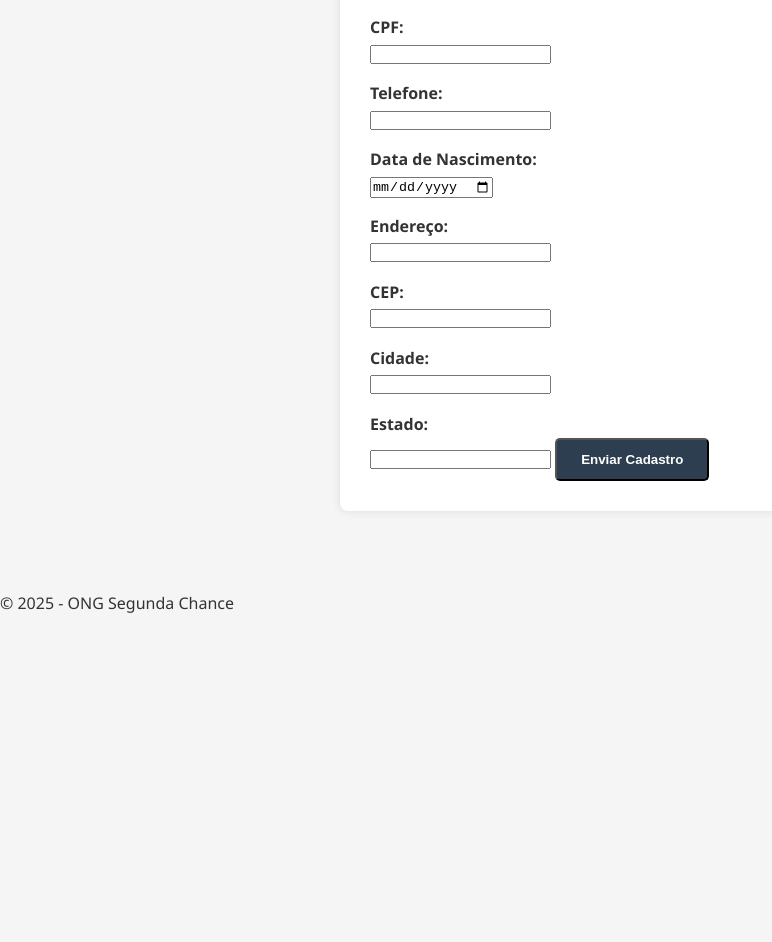
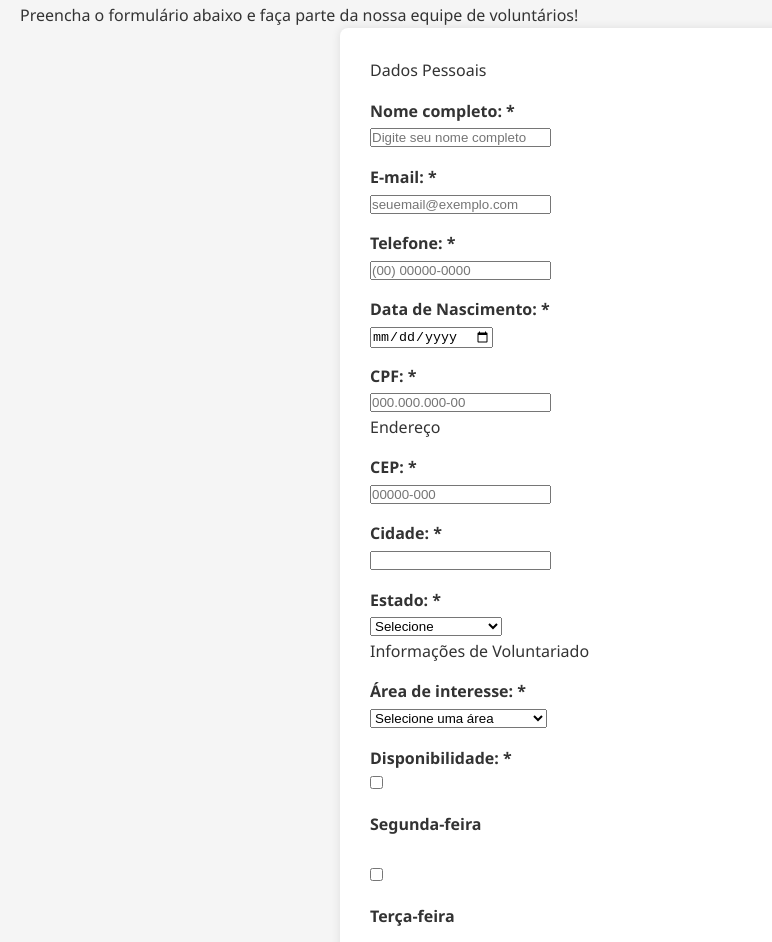
Before and after one commit to allysonsimon/plataforma-ong, a plain HTML site: page cadastro.html in a window 1280 px wide. Shown: the part 357-1299 px from the top of the page, without its empty margins (0-772 px from the left). Before the commit the page ends 973 px from the top, so only its background shows below. Drawn offline with Linux system fonts and the light colour scheme; files whose address does not match are found by name.

Commit message:
v03 cadastro

```diff
--- a/cadastro.html
+++ b/cadastro.html
@@ -3,12 +3,15 @@
 <head>
   <meta charset="UTF-8">
   <meta name="viewport" content="width=device-width, initial-scale=1.0">
-  <title>Cadastro de Voluntário</title>
+  <title>Cadastro de Voluntários - ONG Segunda Chance</title>
   <link rel="stylesheet" href="css/style.css">
 </head>
 <body>
   <header>
-    <nav>
+    <div class="logo">
+      <img src="img/logo.png" alt="Logo da ONG Segunda Chance">
+    </div>
+    <nav aria-label="Menu principal">
       <ul>
         <li><a href="index.html">Início</a></li>
         <li><a href="projetos.html">Projetos</a></li>
@@ -16,51 +19,128 @@
       </ul>
     </nav>
   </header>
-
   <main>
     <section>
-      <h1>Cadastro de Voluntário</h1>
-      <form>
+      <h1>Cadastro de Voluntários</h1>
+      <p>Preencha o formulário abaixo e faça parte da nossa equipe de voluntários!</p>
+
+      <form id="formCadastro" method="post" action="#">
         <fieldset>
-          <legend>Informações Pessoais</legend>
+          <legend>Dados Pessoais</legend>
 
-          <label for="nome">Nome Completo:</label>
-          <input type="text" id="nome" name="nome" required>
+          <label for="nome">Nome completo: *</label>
+          <input type="text" id="nome" name="nome" required placeholder="Digite seu nome completo">
 
-          <label for="email">E-mail:</label>
-          <input type="email" id="email" name="email" required>
+          <label for="email">E-mail: *</label>
+          <input type="email" id="email" name="email" required placeholder="seuemail@exemplo.com">
 
-          <label for="cpf">CPF:</label>
-          <input type="text" id="cpf" name="cpf" required>
+          <label for="telefone">Telefone: *</label>
+          <input type="tel" id="telefone" name="telefone" required placeholder="(00) 00000-0000">
 
-          <label for="telefone">Telefone:</label>
-          <input type="tel" id="telefone" name="telefone" required>
+          <label for="dataNascimento">Data de Nascimento: *</label>
+          <input type="date" id="dataNascimento" name="dataNascimento" required>
 
-          <label for="nascimento">Data de Nascimento:</label>
-          <input type="date" id="nascimento" name="nascimento" required>
+          <label for="cpf">CPF: *</label>
+          <input type="text" id="cpf" name="cpf" required placeholder="000.000.000-00">
+        </fieldset>
 
-          <label for="endereco">Endereço:</label>
-          <input type="text" id="endereco" name="endereco" required>
+        <fieldset>
+          <legend>Endereço</legend>
 
-          <label for="cep">CEP:</label>
-          <input type="text" id="cep" name="cep" required>
+          <label for="cep">CEP: *</label>
+          <input type="text" id="cep" name="cep" required placeholder="00000-000">
 
-          <label for="cidade">Cidade:</label>
+          <label for="cidade">Cidade: *</label>
           <input type="text" id="cidade" name="cidade" required>
 
-          <label for="estado">Estado:</label>
-          <input type="text" id="estado" name="estado" required>
+          <label for="estado">Estado: *</label>
+          <select id="estado" name="estado" required>
+            <option value="">Selecione</option>
+            <option value="PR">Paraná</option>
+            <option value="SP">São Paulo</option>
+            <option value="RJ">Rio de Janeiro</option>
+            <option value="MG">Minas Gerais</option>
+            <option value="RS">Rio Grande do Sul</option>
+            <option value="SC">Santa Catarina</option>
+            <!-- Adicione outros estados conforme necessário -->
+          </select>
+        </fieldset>
 
-          <button type="submit" class="btn">Enviar Cadastro</button>
+        <fieldset>
+          <legend>Informações de Voluntariado</legend>
+
+          <label for="area">Área de interesse: *</label>
+          <select id="area" name="area" required>
+            <option value="">Selecione uma área</option>
+            <option value="resgate">Resgate de Animais</option>
+            <option value="cuidados">Cuidados Veterinários</option>
+            <option value="adocao">Feiras de Adoção</option>
+            <option value="eventos">Organização de Eventos</option>
+            <option value="comunicacao">Comunicação e Marketing</option>
+            <option value="administrativo">Administrativo</option>
+          </select>
+
+          <label for="disponibilidade">Disponibilidade: *</label>
+          <div>
+            <input type="checkbox" id="segunda" name="disponibilidade" value="segunda">
+            <label for="segunda">Segunda-feira</label><br>
+
+            <input type="checkbox" id="terca" name="disponibilidade" value="terca">
+            <label for="terca">Terça-feira</label><br>
+
+            <input type="checkbox" id="quarta" name="disponibilidade" value="quarta">
+            <label for="quarta">Quarta-feira</label><br>
+
+            <input type="checkbox" id="quinta" name="disponibilidade" value="quinta">
+            <label for="quinta">Quinta-feira</label><br>
+
+            <input type="checkbox" id="sexta" name="disponibilidade" value="sexta">
+            <label for="sexta">Sexta-feira</label><br>
+
+            <input type="checkbox" id="sabado" name="disponibilidade" value="sabado">
+            <label for="sabado">Sábado</label><br>
+
+            <input type="checkbox" id="domingo" name="disponibilidade" value="domingo">
+            <label for="domingo">Domingo</label>
+          </div>
+
+          <label for="periodo">Período preferencial: *</label>
+          <div>
+            <input type="radio" id="manha" name="periodo" value="manha" required>
+            <label for="manha">Manhã</label><br>
+
+            <input type="radio" id="tarde" name="periodo" value="tarde">
+            <label for="tarde">Tarde</label><br>
+
+            <input type="radio" id="noite" name="periodo" value="noite">
+            <label for="noite">Noite</label>
+          </div>
+
+          <label for="experiencia">Experiência prévia com animais:</label>
+          <textarea id="experiencia" name="experiencia" rows="4" placeholder="Conte-nos sobre sua experiência com animais"></textarea>
+
+          <label for="motivacao">Por que deseja ser voluntário? *</label>
+          <textarea id="motivacao" name="motivacao" rows="4" required placeholder="Compartilhe sua motivação"></textarea>
         </fieldset>
+
+        <fieldset>
+          <legend>Termos e Condições</legend>
+
+          <input type="checkbox" id="termos" name="termos" required>
+          <label for="termos">Aceito os termos e condições da ONG *</label><br>
+
+          <input type="checkbox" id="newsletter" name="newsletter">
+          <label for="newsletter">Desejo receber novidades por e-mail</label>
+        </fieldset>
+
+        <button type="submit" class="btn">Enviar Cadastro</button>
+        <button type="reset" class="btn" style="background-color: #95a5a6;">Limpar Formulário</button>
       </form>
     </section>
   </main>
-
   <footer>
-    <p>&copy; 2025 - ONG Segunda Chance</p>
+    <p>&copy; 2025 - ONG Segunda Chance. Todos os direitos reservados.</p>
   </footer>
-
   <script src="js/script.js"></script>
 </body>
 </html>
```
